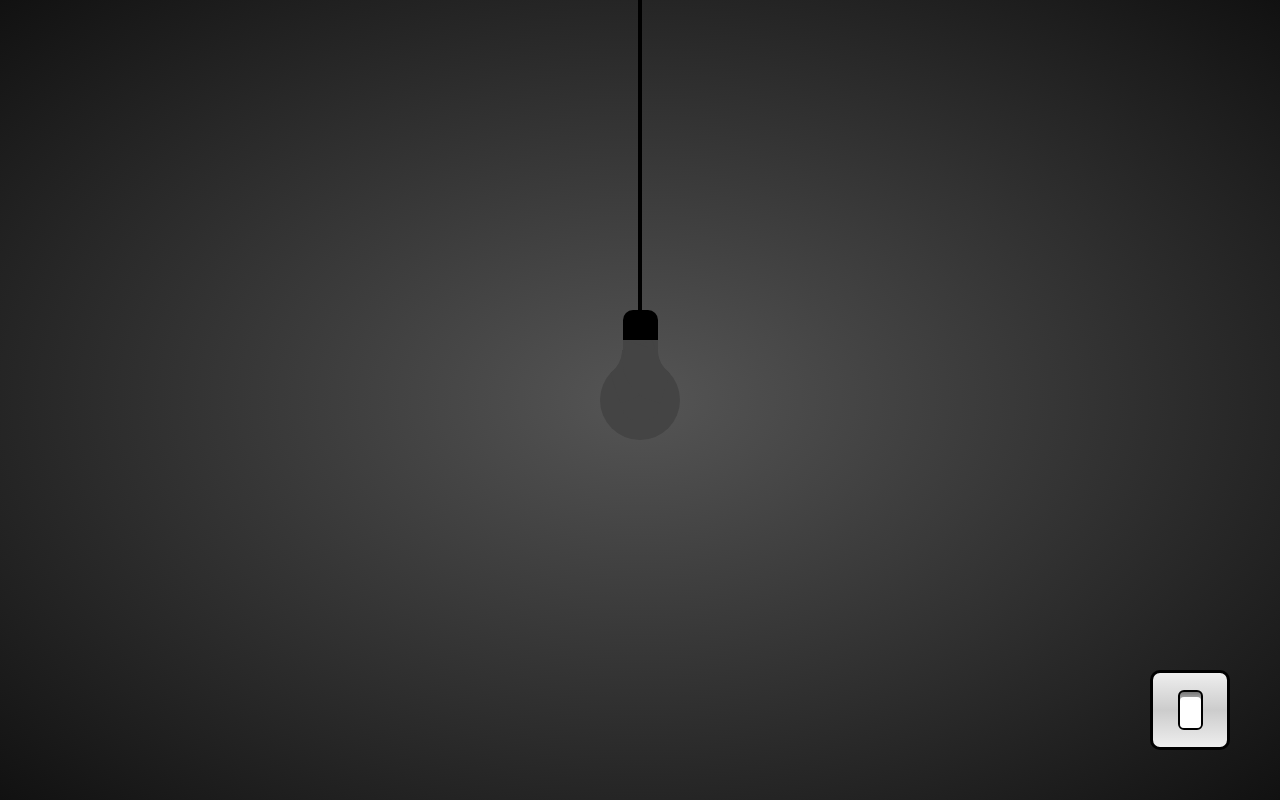
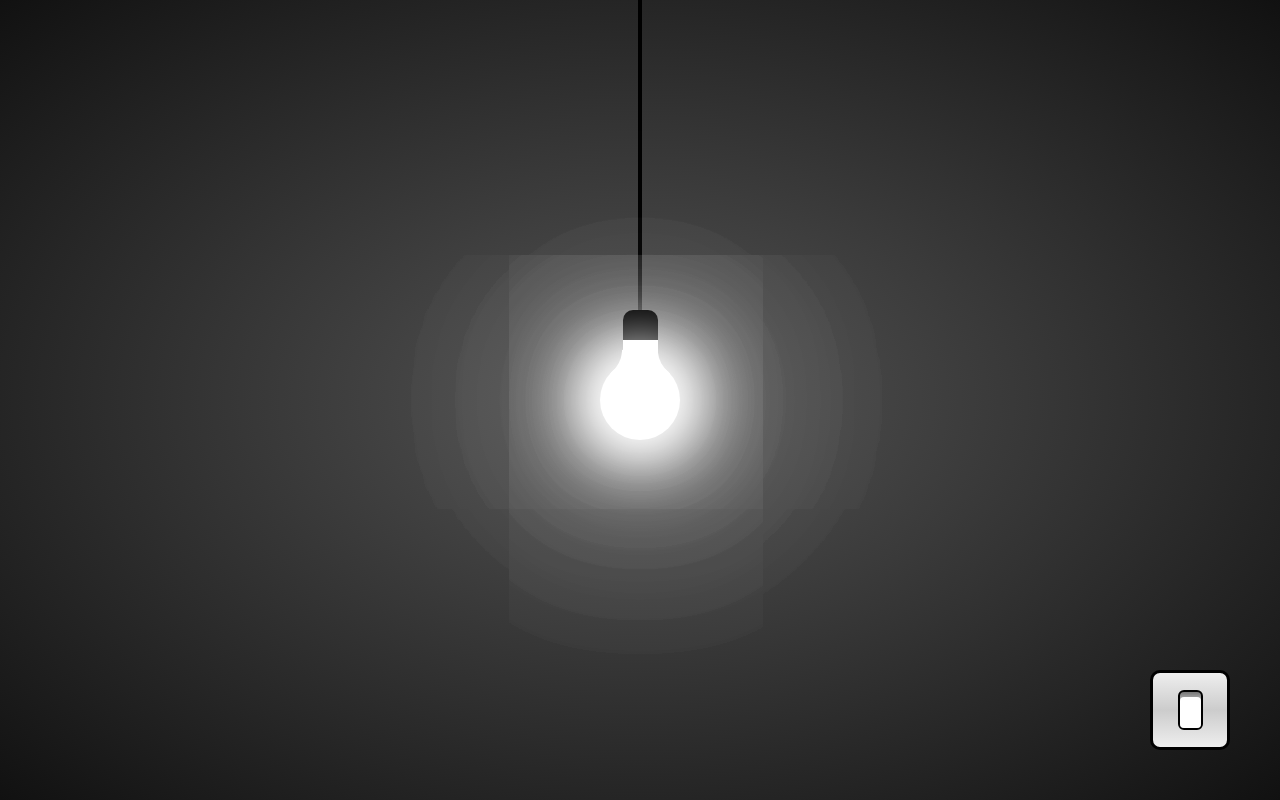
Before and after one commit to DevRijan/lightbulb, a plain HTML site: page index.html in a window 1280 px wide. Both pictures are taken after a click on the element 1190 px from the left and 710 px from the top of the page. Drawn offline with Linux system fonts and the light colour scheme.

Commit message:
feat:added light to the bulb when switched on

```diff
--- a/style.css
+++ b/style.css
@@ -22,11 +22,18 @@ body.on{
     border-radius: 50%;
     z-index: 2;
 }
-/*
+
 body.on .bulb{
     background-color: #fff;
-    box-shadow: 0 0 50px #fff;
-}*/
+    box-shadow: 0 0 50px #fff,
+    0 0 100px #fff,
+    0 0 150px #fff,
+    0 0 200px #fff,
+    0 0 250px #fff,
+    0 0 300px #fff,
+    0 0 350px #fff,
+    0 0 400px #fff;
+}
 .bulb::before{
     content: '';
     position: absolute;
@@ -38,7 +45,9 @@ body.on .bulb{
     border-top: 30px solid #000;
     border-radius: 10px;
 }
-/*
+body.on .bulb::before{
+    background: #fff;
+}
 body.on .bulb::after{
     content: '';
     position: absolute;
@@ -51,7 +60,7 @@ body.on .bulb::after{
     border-radius: 50%;
     filter: blur(30px);
 
-}*/
+}
 .bulb span:nth-child(1){
     position: absolute;
     top: -16px;
@@ -64,6 +73,9 @@ body.on .bulb::after{
     border-bottom-right-radius: 40px;
     box-shadow: 20px 20px 0 10px #444;
 }
+body.on .bulb span:nth-child(1){
+    box-shadow: 20px 20px 0 10px #fff;
+}
 .bulb span:nth-child(2){
     position: absolute;
     top: -16px;
@@ -75,6 +87,9 @@ body.on .bulb::after{
     transform: rotate(17deg);
     border-bottom-left-radius: 40px;
     box-shadow: -20px 20px 0 10px #444;
+}
+body.on .bulb span:nth-child(2){
+    box-shadow: -20px 20px 0 10px #fff;
 }
 .wire{
     position: absolute;
```
